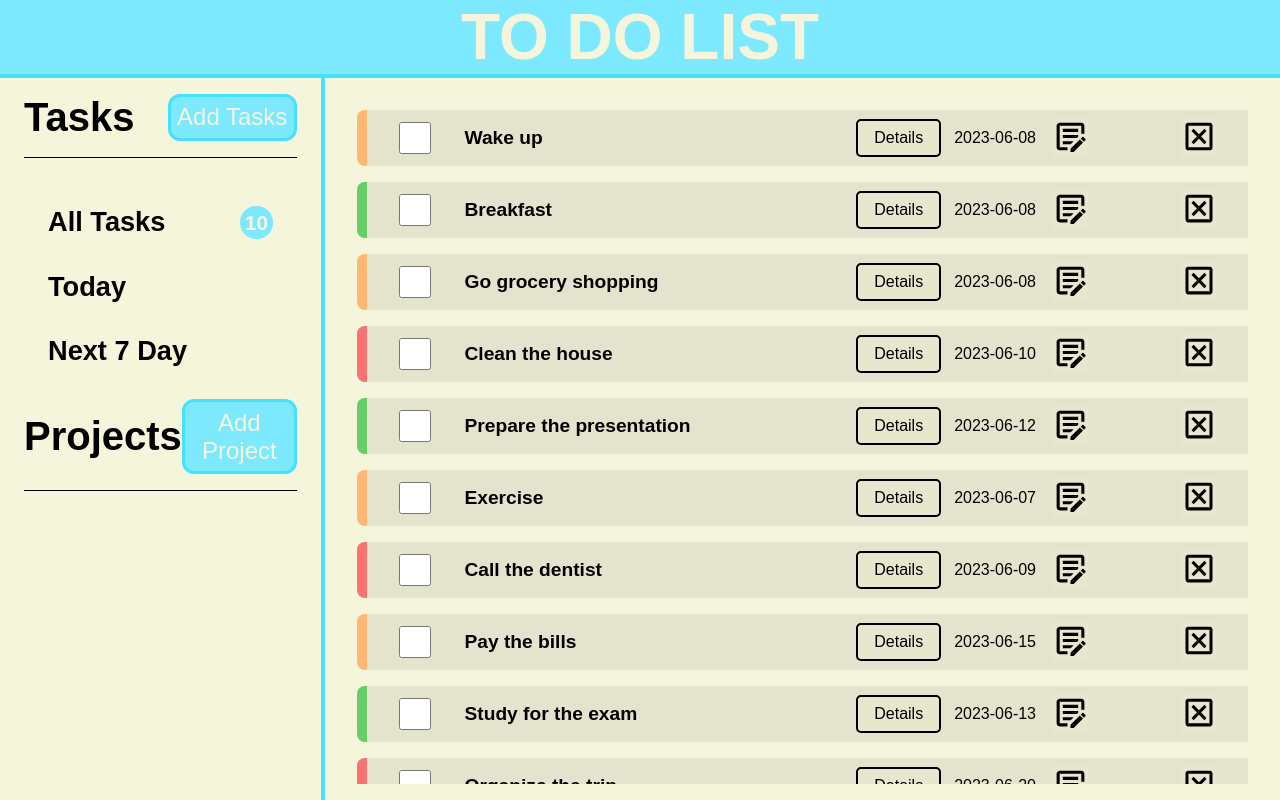
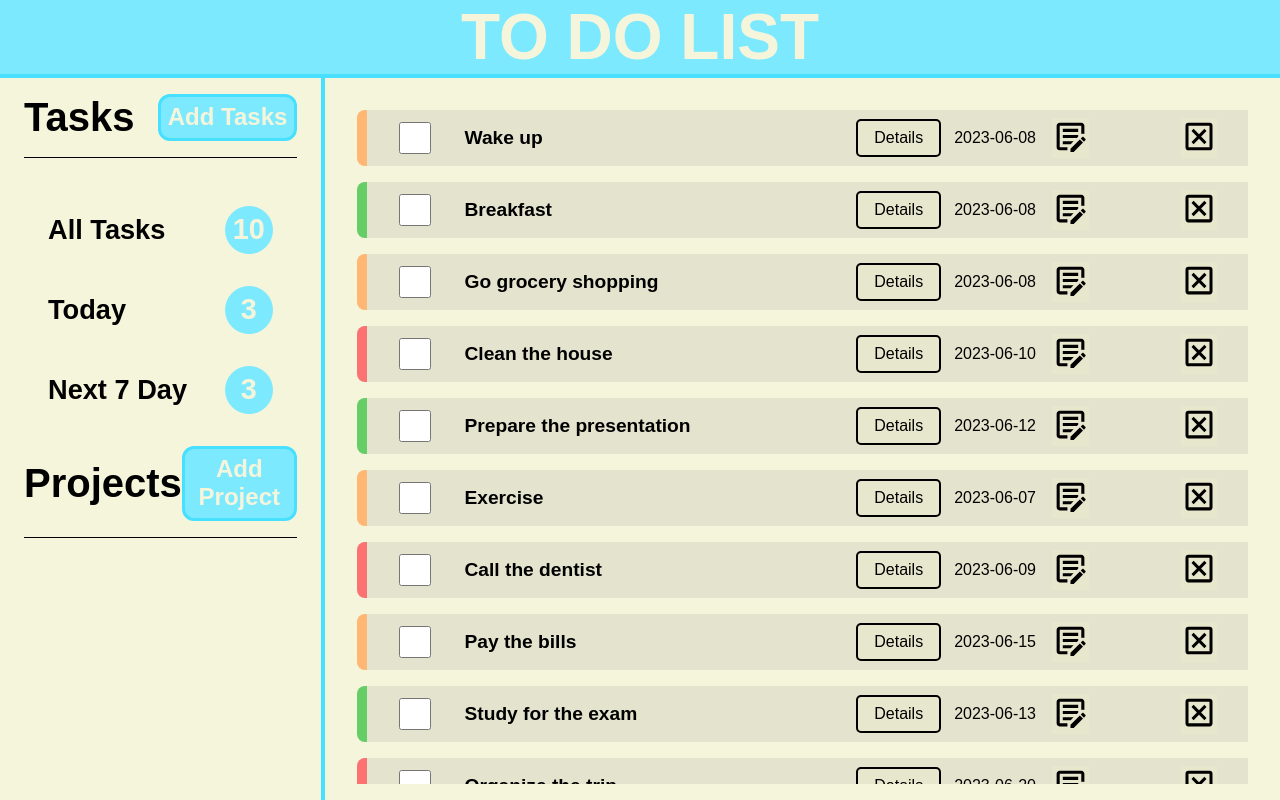
Before and after one commit to G-Alessandro/To-Do-List, a website with bundled scripts: page dist/index.html in a window 1280 px wide. Built offline with nearby package versions, Linux system fonts and the light colour scheme.

Commit message:
Add function totalTasks

```diff
--- a/src/function.js
+++ b/src/function.js
@@ -8,7 +8,36 @@ tasksContainer.classList.add('tasks-container');
 const allTaskAmount = document.createElement('div');
 allTaskAmount.classList.add('tasks-amount');
 
-// function todayTask
+const todayTaskAmount = document.createElement('div');
+todayTaskAmount.classList.add('tasks-amount');
+
+const sevenDayTaskAmount = document.createElement('div');
+sevenDayTaskAmount.classList.add('tasks-amount');
+
+// function todayTask() {
+
+// }
+
+function totalTasks() {
+  let todayTasksTotal = 0;
+  let weekTasksTotal = 0;
+  allTaskAmount.innerText = tasksArray.length;
+  for (let i = 0; i < tasksArray.length; i += 1) {
+    if (tasksArray[i].date === '2023-06-08') {
+      todayTasksTotal += 1;
+      todayTaskAmount.innerText = todayTasksTotal;
+    }
+    if (tasksArray[i].date === '2023-06-08') {
+      weekTasksTotal += 1;
+      sevenDayTaskAmount.innerText = weekTasksTotal;
+    }
+  }
+}
+
+function seeDetails() {
+  const detailsDiv = document.createElement('div');
+
+}
 
 function allTask() {
   for (let i = 0; i < tasksArray.length; i += 1) {
@@ -65,9 +94,10 @@ function allTask() {
     removeBtn.appendChild(removeImg);
     removeImg.src = removeIcon;
 
-    allTaskAmount.innerText = tasksArray.length;
+    totalTasks();
   }
-  console.log('test', tasksArray.length);
 }
 
-export { tasksContainer, allTaskAmount, allTask };
+export {
+  tasksContainer, allTaskAmount, todayTaskAmount, sevenDayTaskAmount, allTask,
+};
--- a/src/index.js
+++ b/src/index.js
@@ -1,5 +1,7 @@
 import './style.css';
-import { tasksContainer, allTaskAmount, allTask } from './function';
+import {
+  tasksContainer, allTaskAmount, todayTaskAmount, sevenDayTaskAmount, allTask,
+} from './function';
 
 const body = document.getElementsByTagName('body')[0];
 // Top Bar
@@ -36,11 +38,13 @@ const todayBtn = document.createElement('button');
 todayBtn.classList.add('today-btn');
 sideBar.appendChild(todayBtn);
 todayBtn.innerText = 'Today';
+todayBtn.appendChild(todayTaskAmount);
 // Week Button
 const weekBtn = document.createElement('button');
 weekBtn.classList.add('week-btn');
 sideBar.appendChild(weekBtn);
 weekBtn.innerText = 'Next 7 Day';
+weekBtn.appendChild(sevenDayTaskAmount);
 // Project Title Container
 const projectTitleContainer = document.createElement('div');
 projectTitleContainer.classList.add('project-title-container');
--- a/src/style.css
+++ b/src/style.css
@@ -48,6 +48,7 @@ body {
   height: fit-content;
   justify-self: end;
   font-size: 1.5rem;
+  font-weight: 700;
   padding: .4rem;
   border-radius: 12px;
   color: beige;
@@ -65,6 +66,7 @@ body {
 .side-bar>button {
   display: flex;
   justify-content: space-between;
+  align-items: center;
   font-size: 1.7rem;
   font-weight: 700;
   padding: 1rem 3rem 1rem;
@@ -74,10 +76,14 @@ body {
 }
 
 .tasks-amount {
+  display: flex;
+  width: 3rem;
+  height: 3rem;
   color: beige;
-  font-size: 1.3rem;
+  justify-content: center;
+  align-items: center;
+  font-size: 1.8rem;
   background-color: rgb(124, 233, 255);
-  padding: .3rem;
   border-radius: 50%;
 }
 
@@ -156,6 +162,8 @@ input[type=checkbox] {
   background-color: rgb(180, 180, 157);
 }
 
+/* detailsDiv */
+
 .task-date {
   align-self: center;
 }
--- a/src/tasks.js
+++ b/src/tasks.js
@@ -4,60 +4,70 @@ const tasksArray = [
     description: 'get out of bed and brush your teeth and face',
     date: '2023-06-08',
     priority: 2,
+    projects: '',
   },
   {
     title: 'Breakfast',
     description: '125g of oats and 20g of almonds',
     date: '2023-06-08',
     priority: 3,
+    projects: '',
   },
   {
     title: 'Go grocery shopping',
     description: 'Buy milk, eggs, and bread',
     date: '2023-06-08',
     priority: 2,
+    projects: '',
   },
   {
     title: 'Clean the house',
     description: 'Vacuum, wash dishes',
     date: '2023-06-10',
     priority: 1,
+    projects: '',
   },
   {
     title: 'Prepare the presentation',
     description: 'Gather data, create slides',
     date: '2023-06-12',
     priority: 3,
+    projects: '',
   },
   {
     title: 'Exercise',
     description: 'Run for 30 minutes',
     date: '2023-06-07',
     priority: 2,
+    projects: '',
   },
   {
     title: 'Call the dentist',
     description: 'Schedule an appointment',
     date: '2023-06-09',
     priority: 1,
+    projects: '',
   },
   {
     title: 'Pay the bills',
     description: 'Electricity, water, gas',
     date: '2023-06-15',
     priority: 2,
+    projects: '',
   },
   {
     title: 'Study for the exam',
     description: 'Read chapter 5',
     date: '2023-06-13',
     priority: 3,
+    projects: '',
   },
   {
     title: 'Organize the trip',
     description: 'Book hotel, buy tickets',
     date: '2023-06-20',
     priority: 1,
+    projects: '',
   },
 ];
 
```
Also changed, not shown: dist/bundle.js.
